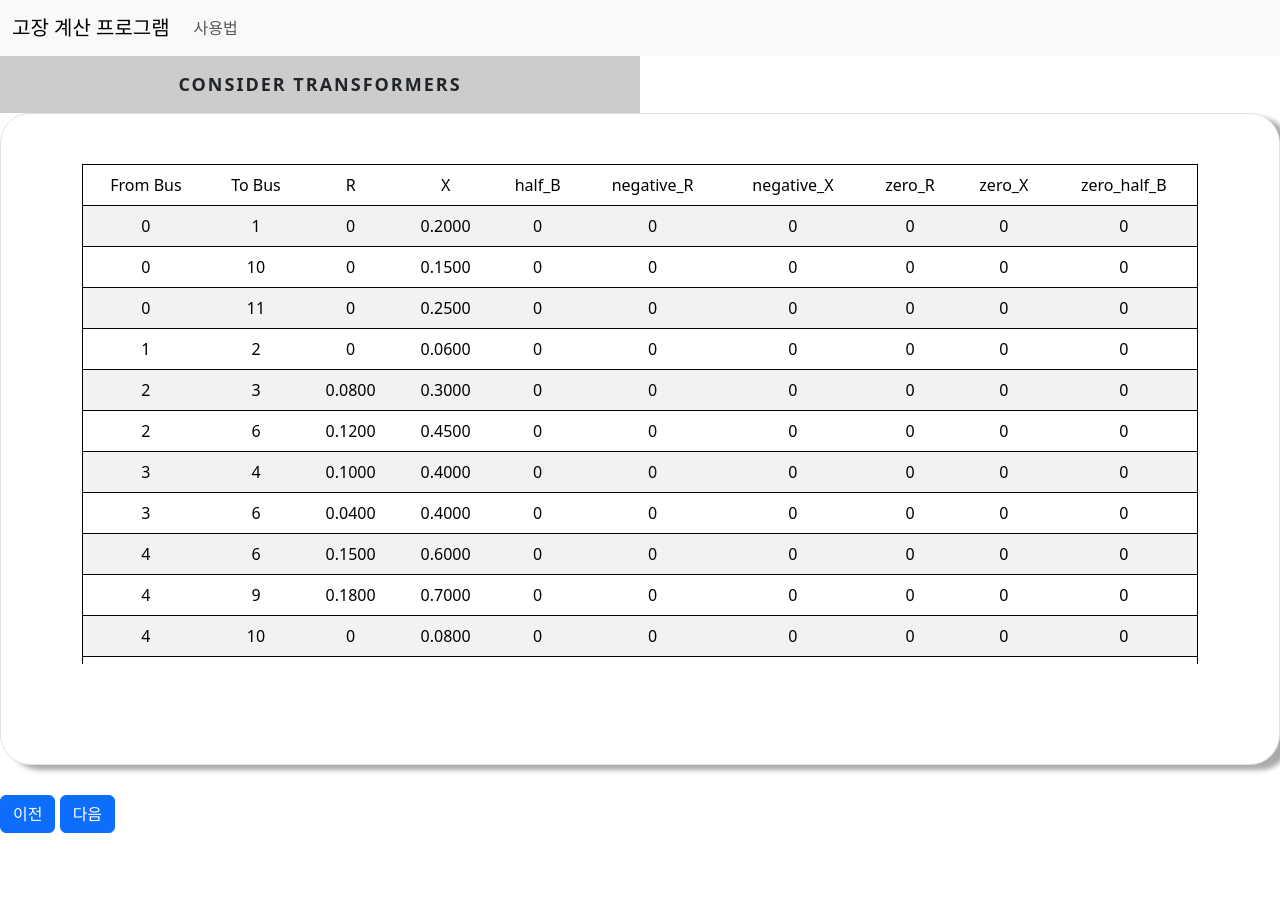
After one commit to oiler831/fault_calculation_site, a Django app: page /transformer/ in a window 1280 px wide. The commit adds this page. Shown: the top 902 px of the page. Run offline with Django 3.2, Linux system fonts and the light colour scheme; data comes from the database, SQL or seed files in the repository; both versions use the stored data as it was before the commit.

Commit message:
direction add

```diff
--- a/fault/cal/models.py
+++ b/fault/cal/models.py
@@ -60,7 +60,6 @@ class isExample(models.Model):
 
 class FaultBusData(models.Model):
     Bus_No = models.SmallIntegerField()
-    Bus_Code = models.SmallIntegerField(default=0,null=True,blank=True)
     Voltage_Mag = models.FloatField()
     Voltage_Deg = models.FloatField()
     Generator_MW = models.FloatField(default=0,null=True,blank=True)
--- a/fault/cal/templates/cal/phase.html
+++ b/fault/cal/templates/cal/phase.html
@@ -141,7 +141,7 @@
       </div>
     </div>
   </div>
-  <a class="btn btn-primary" href="{% url 'zbus' %}">이전</a>
+  <a class="btn btn-primary" href="{% url 'sequence' %}">이전</a>
 </div>
 {% endif %}
 {% endblock content %}
--- /dev/null
+++ b/fault/cal/templates/cal/transformer.html
@@ -0,0 +1,62 @@
+{% extends './base.html'%}
+{% load static %}
+
+{% block content %}
+<div class="main">
+  <input type="radio" id="tab-1" name="show" checked/>
+    <div class="tab other">
+      <label for="tab-1">Consider Transformers</label>
+    </div>
+    <div class="content">
+      <div class="content-dis">
+        <div class="border">
+          <div class="container fault">
+            <table class="table table-striped">
+              <thead>
+                <tr>
+                  <td>From Bus</td>
+                  <td>To Bus</td>
+                  <td>R</td>
+                  <td>X</td>
+                  <td>half_B</td>
+                  <td>negative_R</td>
+                  <td>negative_X</td>
+                  <td>zero_R</td>
+                  <td>zero_X</td>
+                  <td>zero_half_B</td>
+                </tr>
+              </thead>
+              <tbody>
+                {% for i in faultlinedata %}
+                <tr>
+                  <td>{{i.From_Bus}}</td>
+                  <td>{{i.To_Bus}}</td>
+                  <td>{{i.R|floatformat:-4}}</td>
+                  <td>{{i.X|floatformat:-4}}</td>
+                  <td>{{i.half_B|floatformat:-4}}</td>
+                  <td>{{i.negative_R|floatformat:-4}}</td>
+                  <td>{{i.negative_X|floatformat:-4}}</td>
+                  <td>{{i.zero_R|floatformat:-4}}</td>
+                  <td>{{i.zero_X|floatformat:-4}}</td>
+                  <td>{{i.zero_half_B|floatformat:-4}}</td>
+                </tr>
+                {% endfor %}
+              </tbody>
+            </table>
+          </div>
+        </div>
+      </div>
+    </div>
+  </div>
+  {% if faultcon.is_bus_fault %}
+    {% if faultcon.is_flow %}
+      <a class="btn btn-primary" href="{% url 'flow' %}">이전</a>
+    {% else %}
+      <a class="btn btn-primary" href="{% url 'initial' %}">이전</a>
+    {% endif %}
+  {% else %}
+    <a class="btn btn-primary" href="{% url 'slider' %}">이전</a>
+  {% endif %}
+  <a class="btn btn-primary" href="{% url 'ybus' %}">다음</a>
+</div>
+{% endblock content%}
--- a/fault/cal/urls.py
+++ b/fault/cal/urls.py
@@ -8,6 +8,7 @@ urlpatterns = [
     path('initial_input/',views.initial, name='initial'),
     path('flow/',views.flow, name='flow'),
     path('slider/',views.slider, name='slider'),
+    path('transformer/',views.transformer, name='transformer'),
     path('ybus/',views.show_ybus, name='ybus'),
     path('zbus/',views.show_zbus, name='zbus'),
     path('sequence/', views.sequence,name='sequence'),
--- a/fault/cal/views.py
+++ b/fault/cal/views.py
@@ -165,8 +165,6 @@ def fault_con(request):
 
         initial_bus_voltage = bus_df.iloc[:, 1] * np.exp(j * np.deg2rad(bus_df.iloc[:, 2]))
 
-        if fault_con.fault_type > 0:
-            line_df = fault_line_data_scaling(line_df)
 
         fault_impedence = fault_con.impedence_R + j * fault_con.impedence_X
 
@@ -193,6 +191,9 @@ def fault_con(request):
                 for i in range(len(line_df)):
                     SliderLine.objects.create(From_bus = line_df[0][i],To_bus = line_df[1][i],R = line_df[2][i],X = line_df[3][i],half_B = line_df[4][i])
 
+        if fault_con.fault_type > 0:
+            line_df = fault_line_data_scaling(line_df)
+
         if fault_con.fault_type == 0:
             result_v, result_cur, threebus, tybus = three_phase_fault(initial_bus_voltage, line_df, bus_df, fault_loc, fault_impedence,
                                                                 fault_con.is_shunt, fault_con.is_load_effect)
@@ -206,7 +207,7 @@ def fault_con(request):
             bus_df = after_flow_scaling(bus_df, fault_con.basemva)
         for i in range(len(bus_df)):
             if condition.is_flow:
-                FaultBusData.objects.create(Bus_No=bus_df[0][i], Bus_Code=bus_df[9][i], Voltage_Mag=bus_df[1][i], Voltage_Deg=bus_df[2][i],
+                FaultBusData.objects.create(Bus_No=bus_df[0][i], Voltage_Mag=bus_df[1][i], Voltage_Deg=bus_df[2][i],
                                         Generator_MW=bus_df[3][i],Generator_Mvar=bus_df[4][i],Load_MW=bus_df[5][i],Load_Mvar=bus_df[6][i])
             else:
                 FaultBusData.objects.create(Bus_No=bus_df[0][i], Voltage_Mag=bus_df[1][i], Voltage_Deg=bus_df[2][i])
@@ -252,7 +253,7 @@ def fault_con(request):
                                                         y_real_source = nybus[i][j].real, y_imag_source = nybus[i][j].imag)
                     zeroZbusSource.objects.create(row = row,real_source=zerobus[i][j].real, imag_source=zerobus[i][j].imag,
                                                     y_real_source = zybus[i][j].real, y_imag_source = zybus[i][j].imag)
-        return redirect('result')
+        return redirect('initial')
     busdata = BusData.objects.all()
     linedata = LineData.objects.all().exclude(from_bus=0).exclude(to_bus=0)
     condition = conditionCheck.objects.get(find_con=True)
@@ -282,10 +283,11 @@ def result(request):
     return render(request, 'cal/fault_result.html',context=context)
 
 def initial(request):
+    faultcon = FaultCondition.objects.get(to_find=True)
     busdata = BusData.objects.all()
     linedata = LineData.objects.all()
     condition = conditionCheck.objects.get(find_con=True)
-    context ={'busdata':busdata,'linedata':linedata,'condition':condition}
+    context ={'busdata':busdata,'linedata':linedata,'condition':condition,'faultcon':faultcon}
     return render(request, 'cal/initial_circuit.html', context=context)
 
 def flow(request):
@@ -301,6 +303,11 @@ def slider(request):
     fault_con = FaultCondition.objects.get(to_find=True)
     context={'sliderbus':sliderbus, 'sliderline':sliderline,'fault_con':fault_con,'condition':condition}
     return render(request,'cal/slider.html',context=context)
+
+def transformer(request):
+    faultlinedata=FaultLineData.objects.all()
+    faultcon = FaultCondition.objects.get(to_find=True)
+    return render(request,'cal/transformer.html',context={'faultlinedata':faultlinedata,'faultcon':faultcon})
 
 def show_zbus(request):
     faultcon = FaultCondition.objects.get(to_find=True)
```
Also changed, not shown: fault/cal/templates/cal/fault_con.html (+11 -11 lines), fault/cal/templates/cal/flow.html (+9 -1 lines), fault/cal/templates/cal/initial_circuit.html (+13 -1 lines), fault/cal/templates/cal/slider.html (+12 -3 lines), fault/cal/templates/cal/ybus.html (+11 -1 lines), fault/cal/migrations/0036_remove_faultbusdata_bus_code.py (added), fault/db.sqlite3.
